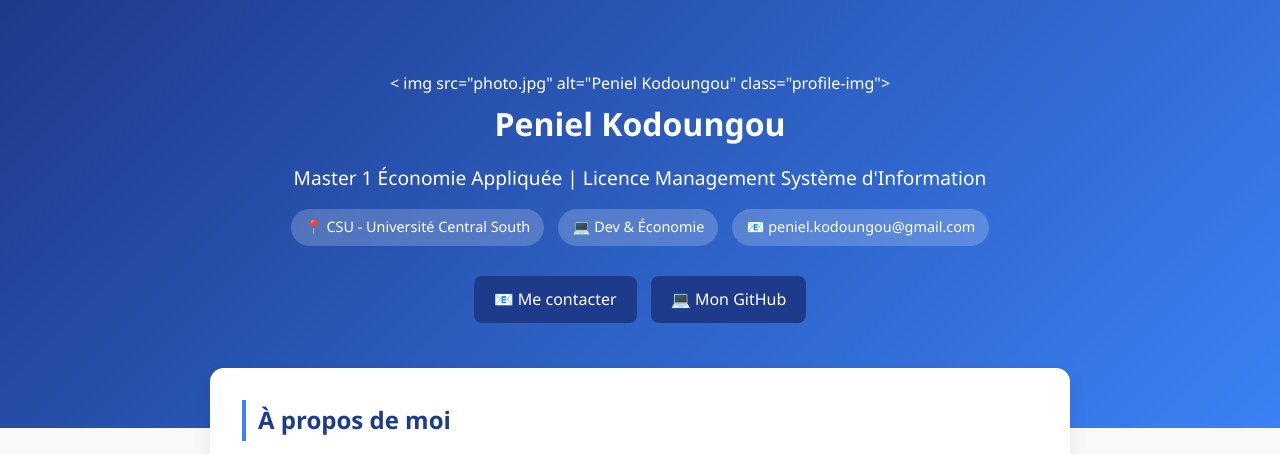
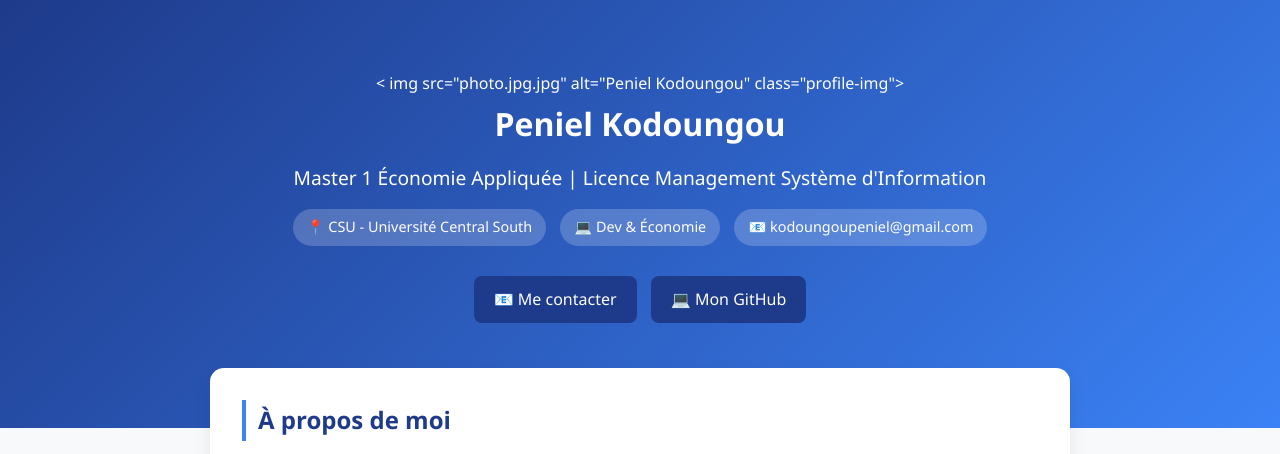
Before and after one commit to KODOUNGOU-PENIEL/mes-devoirs-html, a plain HTML site: page index.html in a window 1280 px wide. Shown: the top 454 px of the page. Drawn offline with Linux system fonts and the light colour scheme.

Commit message:
Change email address in index.html
Updated email address in the profile section.

```diff
--- a/index.html
+++ b/index.html
@@ -25,13 +25,13 @@ header{background:linear-gradient(135deg,#1e3a8a,#3b82f6);color:white;padding:70
 </head>
 <body>
 <header>
-< img src="photo.jpg" alt="Peniel Kodoungou" class="profile-img">
+< img src="photo.jpg.jpg" alt="Peniel Kodoungou" class="profile-img">
 <h1>Peniel Kodoungou</h1>
 <p style="font-size:1.2rem;margin:10px 0">Master 1 Économie Appliquée | Licence Management Système d'Information</p >
 <div>
 <span class="badge">📍 CSU - Université Central South</span>
 <span class="badge">💻 Dev & Économie</span>
-<span class="badge">📧 peniel.kodoungou@gmail.com</span>
+<span class="badge">📧 kodoungoupeniel@gmail.com</span>
 </div>
 <div style="margin-top:20px">
 <a href=" " class="contact-btn">📧 Me contacter</a >
```
